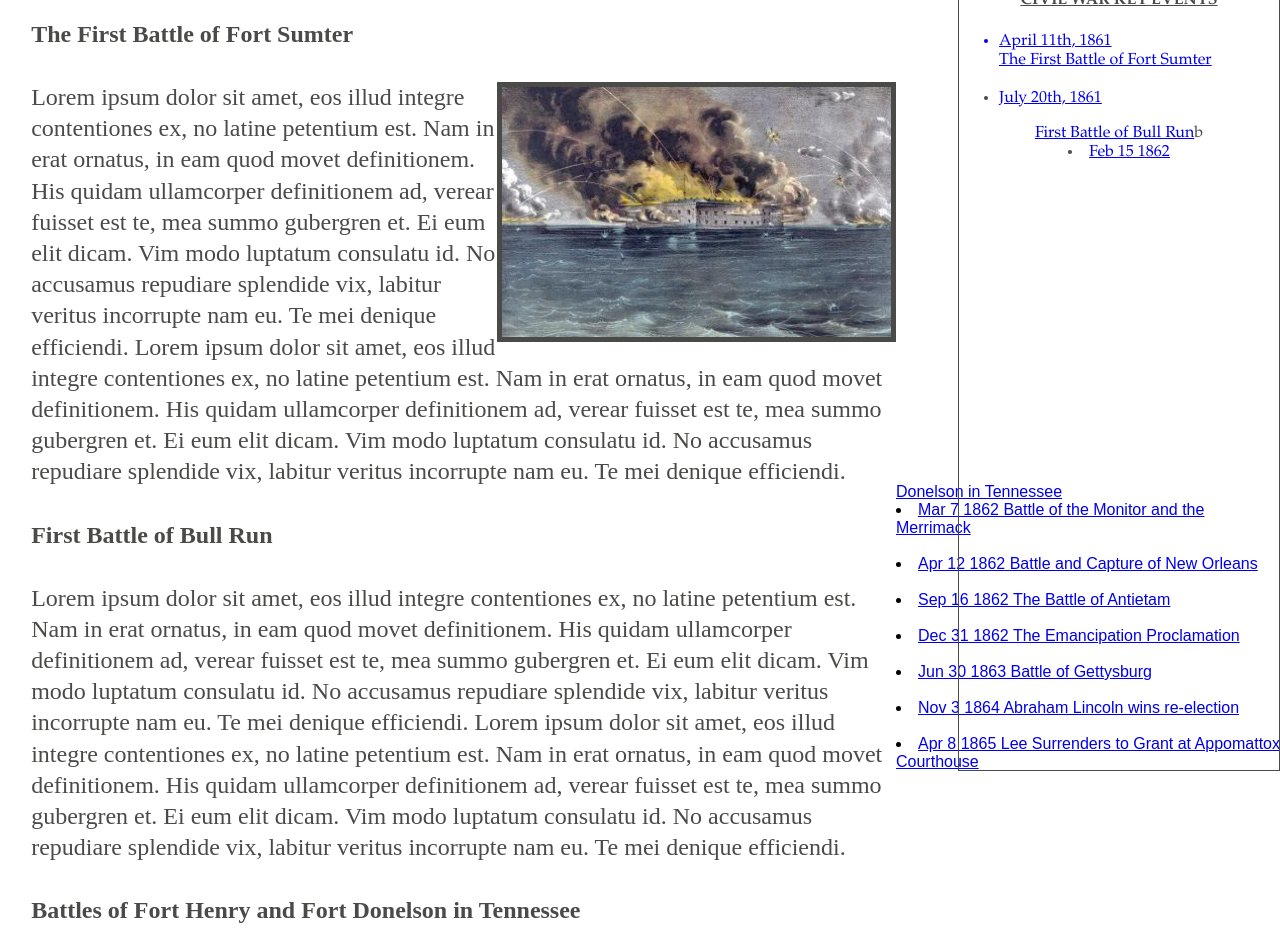
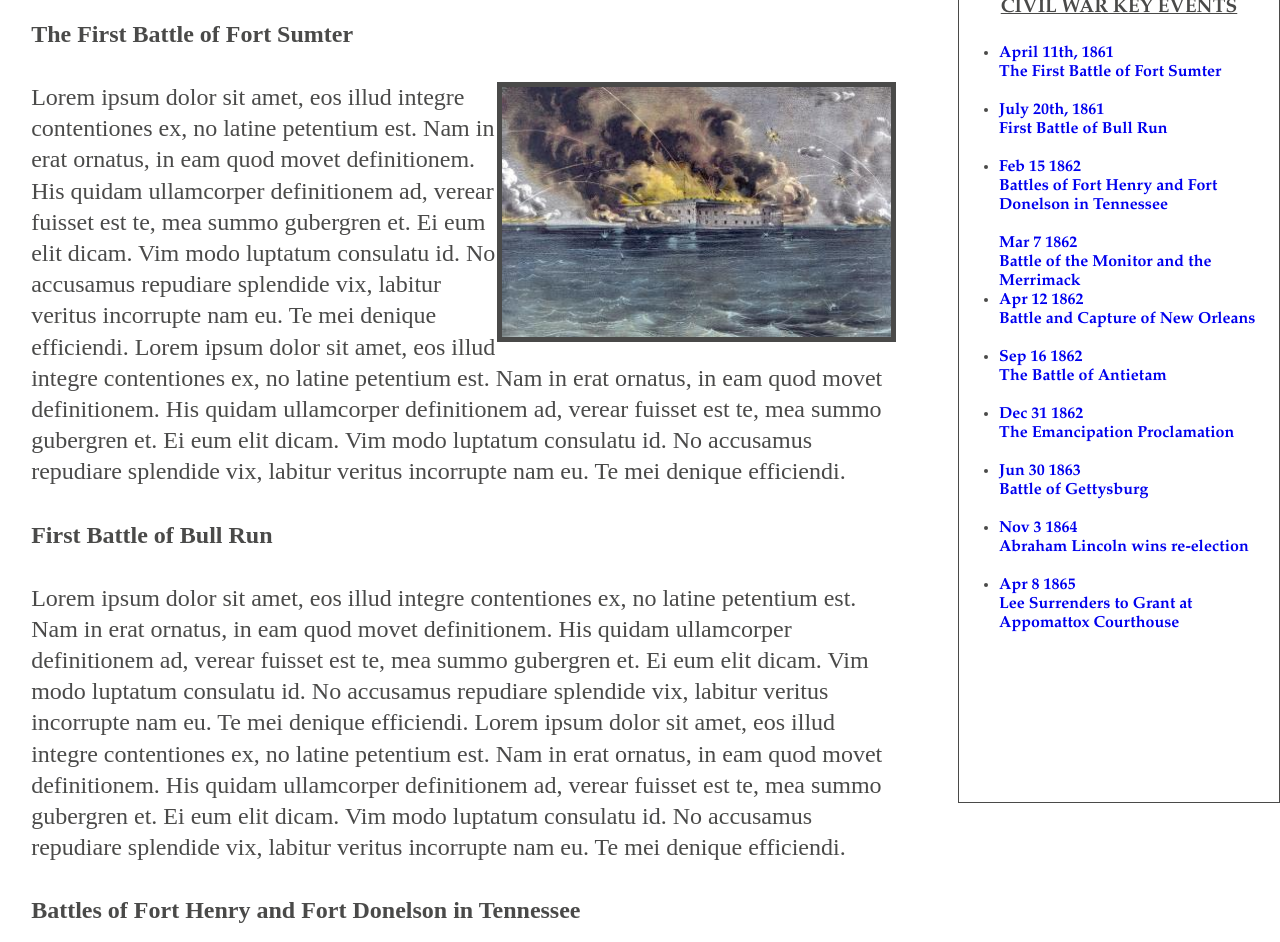
Before and after one commit to empecot/growup_grade_school, a plain HTML site: page Pages/civilwar.html in a window 1280 px wide. Shown: the part 319-1261 px from the top of the page. Drawn offline with nearby package versions, Linux system fonts and the light colour scheme.

Commit message:
Fixed fade in, mostly. Tried to fix Civil War aside

```diff
--- a/Pages/civilwar.html
+++ b/Pages/civilwar.html
@@ -147,52 +147,56 @@
 
 	<aside class="civil_war_aside">
 		<h4 class="aside_head">Civil War Key Events</h4>
-			<div class="civil_war_aside_list">
 				<ul>
-				<a class="cv_date1" href="#">
 				<li>
+				<a class="cvKeys cv_date1" href="#">
 				April 11th, 1861<br/>
-				The First Battle of Fort Sumter</li></a>
+				The First Battle of Fort Sumter</a>
+				</li>
 				<br/>
 				<li>
-				<a class="cv_date2" href="#">July 20th, 1861</div>
-				First Battle of Bull Run</a>b</li>
+				<a class="cvKeys cv_date2" href="#">July 20th, 1861</br>
+				First Battle of Bull Run</a>
+				</li>
 				<br/>
 				<li>
-				<a class="cv_date3" href="#">Feb 15 1862</div>
+				<a class="cvKeys cv_date3" href="#">Feb 15 1862<br/>
 				Battles of Fort Henry and Fort Donelson in Tennessee</a></li>
-				<br/>
+				<br/
 				<li>
-				<a class="cv_date4" href="#">Mar 7 1862</div>
+				<a class="cvKeys cv_date4" href="#">Mar 7 1862<br/>
 				Battle of the Monitor and the Merrimack</a>
 				</li>
 				<br/>
 				<li>
-				<a class="cv_date5" href="#">Apr 12 1862
-				Battle and Capture of New Orleans</a></li>
+				<a class="cvKeys cv_date5" href="#">Apr 12 1862<br/>
+				Battle and Capture of New Orleans</a>
+				</li>
 				<br/>
 				<li>
-				<a class="cv_date6" href="#">Sep 16 1862
-				The Battle of Antietam</a></li>
+				<a class="cvKeys cv_date6" href="#">Sep 16 1862<br/>
+				The Battle of Antietam</a>
+				</li>
 				<br/>
 				<li>
-				<a class="cv_date7" href="#">Dec 31 1862
+				<a class="cvKeys cv_date7" href="#">Dec 31 1862<br/>
 				The Emancipation Proclamation</a></li>
 				<br/>
 				<li>
-				<a class="cv_date8" href="#">Jun 30 1863
-				Battle of Gettysburg</a></li>
+				<a class="cvKeys cv_date8" href="#">Jun 30 1863<br/>
+				Battle of Gettysburg</a>
+				</li>
 				<br/>
 				<li>
-				<a class="cv_date9" href="#">Nov 3 1864
-				Abraham Lincoln wins re-election</a></li>
+				<a class="cvKeys cv_date9" href="#">Nov 3 1864<br/>
+				Abraham Lincoln wins re-election</a>
+				</li>
 				<br/>
 				<li>
-				<a class="cv_date10" href="#">Apr 8 1865
-				Lee Surrenders to Grant at Appomattox Courthouse</a></li>
+				<a class="cvKeys cv_date10" href="#">Apr 8 1865<br/>
+				Lee Surrenders to Grant at Appomattox Courthouse</a>
+				</li>
 				</ul>
-			</div>
-
 	</aside>
 </div>
 
--- a/css/style.css
+++ b/css/style.css
@@ -42,6 +42,10 @@
 /******************************************/
 /*HOME PAGE*/
 /******************************************/
+a {
+	text-decoration: none;
+	list-style-type: none;
+}
 
 .body_home {
   width: 1200px;
@@ -625,31 +629,52 @@ nav img {
 	margin-left: 1em;
 	margin-top: -1.5em;
 }
-}
-.key_events h4 {
-	font-weight: bold;
-	font-size: 2em;
+.aside_head {
+	text-transform: uppercase;
+    text-decoration: underline;
+    font-weight: bold;
+	font-size: 1.2em;
+    font-family: 'Book Antiqua', times;
+    text-align: center;
 }
 .civil_war_aside {
 	width: 25%;
     height: 800px;
     border: 1px solid #4A4A49;
-    font-family: 'Book Antiqua', times;
-    color: #4A4A49;
-    text-align: center;
     float: right;
     overflow: hidden;
     position: relative;
     top: 18em;
+	font-family: 'Book Antiqua', times;
+    color: #4A4A49;
+    text-align: left;
+    font-weight: bold;
+    padding-bottom: 2em;
+
+    text-align: left;
+    font-weight: bold;
+    padding-bottom: 2em;
 }
-.aside_head {
-	text-transform: uppercase;
-    text-decoration: underline;
+.cvKeys a {
+   text-decoration: none;
+
+	font-family: 'Book Antiqua', times;
+    color: #4A4A49;
+}
+/*.cvKeyEvents {
+	list-style-type: none;
+	font-family: 'Book Antiqua', times;
+    color: #4A4A49;
+    text-align: left;
     font-weight: bold;
-}
-.civil_war_aside_list {
-	text-align: left;
-}
-.cv_dates {
-	font-weight: bold;
-}
+    padding-bottom: 2em;
+}*/
+/*.civil_war_aside_list {
+	text-decoration: none;
+	list-style-type: none;
+	font-family: 'Book Antiqua', times;
+    color: #4A4A49;
+    text-align: left;
+    font-weight: bold;
+    padding-bottom: 2em;
+}*/
--- a/scripts/main.js
+++ b/scripts/main.js
@@ -8,7 +8,7 @@ $(document).ready(function () {
 
 // // Home Page--on load, start with apple logo, then fade in subjects then pencils
 
-$('.test').hide();
+$('').hide();
 setTimeout(function(){
 	$(".test").fadeIn('slow', function(){
 		console.log("i'm appearing");
@@ -16,9 +16,23 @@ setTimeout(function(){
 }, 1000);
 
 
-$('.fadeInSearchbox', '.about', '.tagline').hide();
+$('.fadeInSearchbox').hide();
 setTimeout(function(){
-	$(".fadeInText").fadeIn('slow', function(){
+	$(".fadeInSearchbox").fadeIn('slow', function(){
+		console.log("i'm appearing");
+	});
+}, 3000);
+
+$('.about').hide();
+setTimeout(function(){
+	$(".about").fadeIn('slow', function(){
+		console.log("i'm appearing");
+	});
+}, 3000);
+
+$('.tagline').hide();
+setTimeout(function(){
+	$(".tagline").fadeIn('slow', function(){
 		console.log("i'm appearing");
 	});
 }, 3000);
```
Also changed, not shown: index.html (+2 -2 lines).
